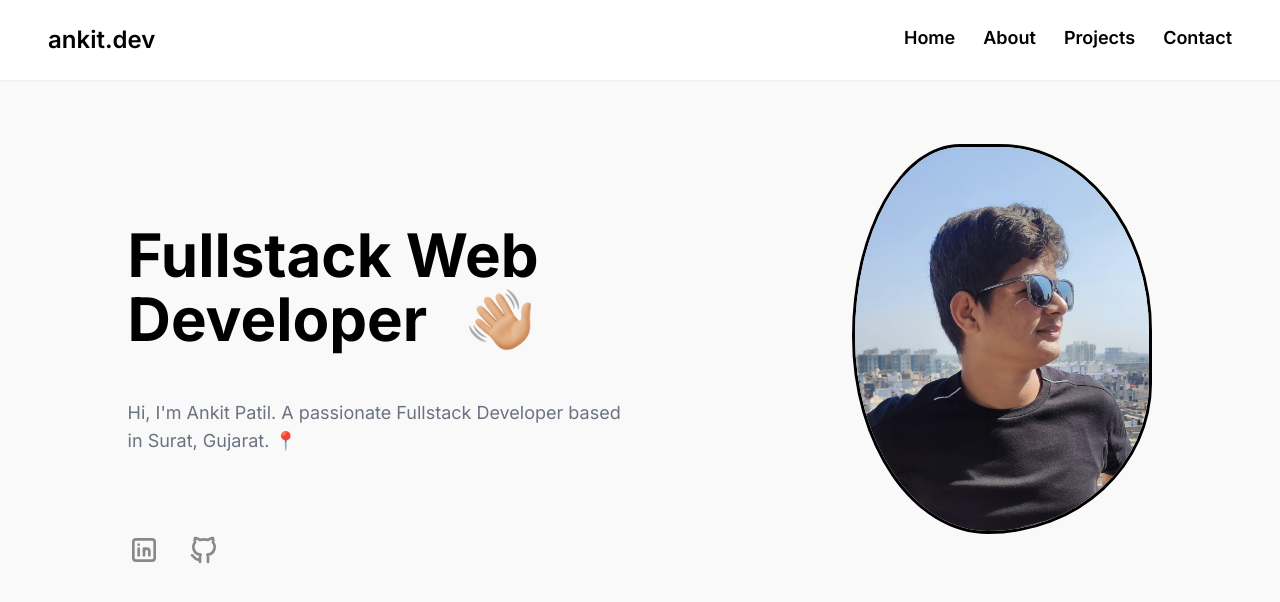
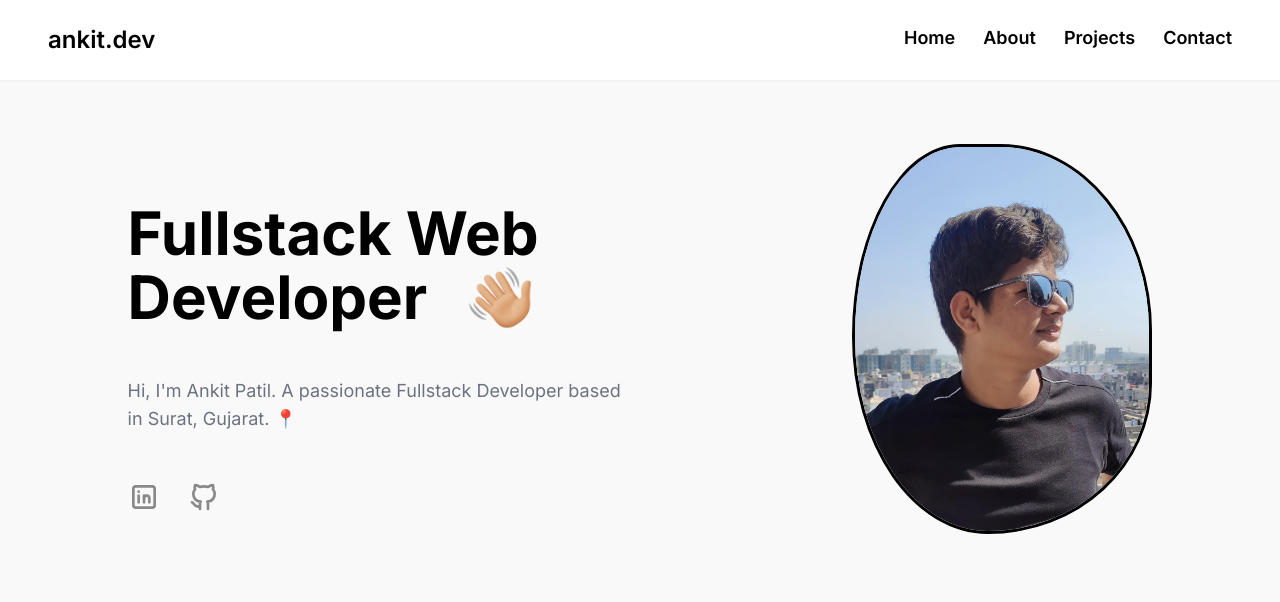
Before and after one commit to 16SULPHUR/Portfolio, a Next.js app: page / in a window 1280 px wide. Shown: the top 602 px of the page. Built offline with nearby package versions, Linux system fonts and the light colour scheme.

Commit message:
corrected spacing

```diff
--- a/app/Components/Hero.tsx
+++ b/app/Components/Hero.tsx
@@ -6,7 +6,7 @@ const Hero = () => {
         <>
             <div className='hero w-fit mx-auto mt-6'>
                 <div className="hero-main flex sm:flex-row flex-col-reverse items-center">
-                    <div className="hero-text flex flex-col py-9 w-fit">
+                    <div className="hero-text flex flex-col pt-9 w-fit">
                         <div className="header relative">
                             <div className='header-text font-bold break-words sm:w-7/12'>
                                 Fullstack Web Developer
@@ -18,9 +18,14 @@ const Hero = () => {
                                 width={60}
                                 height={60}
                             />
-                            <p className='break-words sm:text-left text-center sm:mt-12 text-lg text-gray-500 '>
+                            <p className='break-words sm:text-left text-center mt-12 text-lg text-gray-500 '>
                                 Hi, I'm Ankit Patil. A passionate Fullstack Developer based in Surat, Gujarat. 📍
                             </p>
+                            <div className='flex gap-7 sm:justify-start justify-center w-full mt-12'>
+                                <a aria-label="linkedin" rel="noreferrer" target="_blank" href="https://www.linkedin.com/in/ankit-patil-67ab29240"><svg xmlns="http://www.w3.org/2000/svg" width="32" height="32" viewBox="0 0 24 24" fill="none" stroke="#898989" stroke-width="2" stroke-linecap="round" stroke-linejoin="round" className="tabler-icon tabler-icon-brand-linkedin"><path d="M4 4m0 2a2 2 0 0 1 2 -2h12a2 2 0 0 1 2 2v12a2 2 0 0 1 -2 2h-12a2 2 0 0 1 -2 -2z"></path><path d="M8 11l0 5"></path><path d="M8 8l0 .01"></path><path d="M12 16l0 -5"></path><path d="M16 16v-3a2 2 0 0 0 -4 0"></path></svg></a>
+
+                                <a className='' aria-label="github" rel="noreferrer" target="_blank" href="https://www.github.com/16SULPHUR"><svg xmlns="http://www.w3.org/2000/svg" width="32" height="32" viewBox="0 0 24 24" fill="none" stroke="#898989" stroke-width="2" stroke-linecap="round" stroke-linejoin="round" className="tabler-icon tabler-icon-brand-github"><path d="M9 19c-4.3 1.4 -4.3 -2.5 -6 -3m12 5v-3.5c0 -1 .1 -1.4 -.5 -2c2.8 -.3 5.5 -1.4 5.5 -6a4.6 4.6 0 0 0 -1.3 -3.2a4.2 4.2 0 0 0 -.1 -3.2s-1.1 -.3 -3.5 1.3a12.3 12.3 0 0 0 -6.2 0c-2.4 -1.6 -3.5 -1.3 -3.5 -1.3a4.2 4.2 0 0 0 -.1 3.2a4.6 4.6 0 0 0 -1.3 3.2c0 4.6 2.7 5.7 5.5 6c-.6 .6 -.6 1.2 -.5 2v3.5"></path></svg></a>
+                            </div>
                         </div>
 
                     </div>
@@ -35,11 +40,7 @@ const Hero = () => {
                     </div>
                 </div>
 
-                <div className='flex gap-7'>
-                <a aria-label="linkedin" rel="noreferrer" target="_blank" href="https://www.linkedin.com/in/ankit-patil-67ab29240"><svg xmlns="http://www.w3.org/2000/svg" width="32" height="32" viewBox="0 0 24 24" fill="none" stroke="#898989" stroke-width="2" stroke-linecap="round" stroke-linejoin="round" className="tabler-icon tabler-icon-brand-linkedin"><path d="M4 4m0 2a2 2 0 0 1 2 -2h12a2 2 0 0 1 2 2v12a2 2 0 0 1 -2 2h-12a2 2 0 0 1 -2 -2z"></path><path d="M8 11l0 5"></path><path d="M8 8l0 .01"></path><path d="M12 16l0 -5"></path><path d="M16 16v-3a2 2 0 0 0 -4 0"></path></svg></a>
 
-                <a className='' aria-label="github" rel="noreferrer" target="_blank" href="https://www.github.com/16SULPHUR"><svg xmlns="http://www.w3.org/2000/svg" width="32" height="32" viewBox="0 0 24 24" fill="none" stroke="#898989" stroke-width="2" stroke-linecap="round" stroke-linejoin="round" className="tabler-icon tabler-icon-brand-github"><path d="M9 19c-4.3 1.4 -4.3 -2.5 -6 -3m12 5v-3.5c0 -1 .1 -1.4 -.5 -2c2.8 -.3 5.5 -1.4 5.5 -6a4.6 4.6 0 0 0 -1.3 -3.2a4.2 4.2 0 0 0 -.1 -3.2s-1.1 -.3 -3.5 1.3a12.3 12.3 0 0 0 -6.2 0c-2.4 -1.6 -3.5 -1.3 -3.5 -1.3a4.2 4.2 0 0 0 -.1 3.2a4.6 4.6 0 0 0 -1.3 3.2c0 4.6 2.7 5.7 5.5 6c-.6 .6 -.6 1.2 -.5 2v3.5"></path></svg></a>
-                </div>
             </div>
         </>
     )
```
